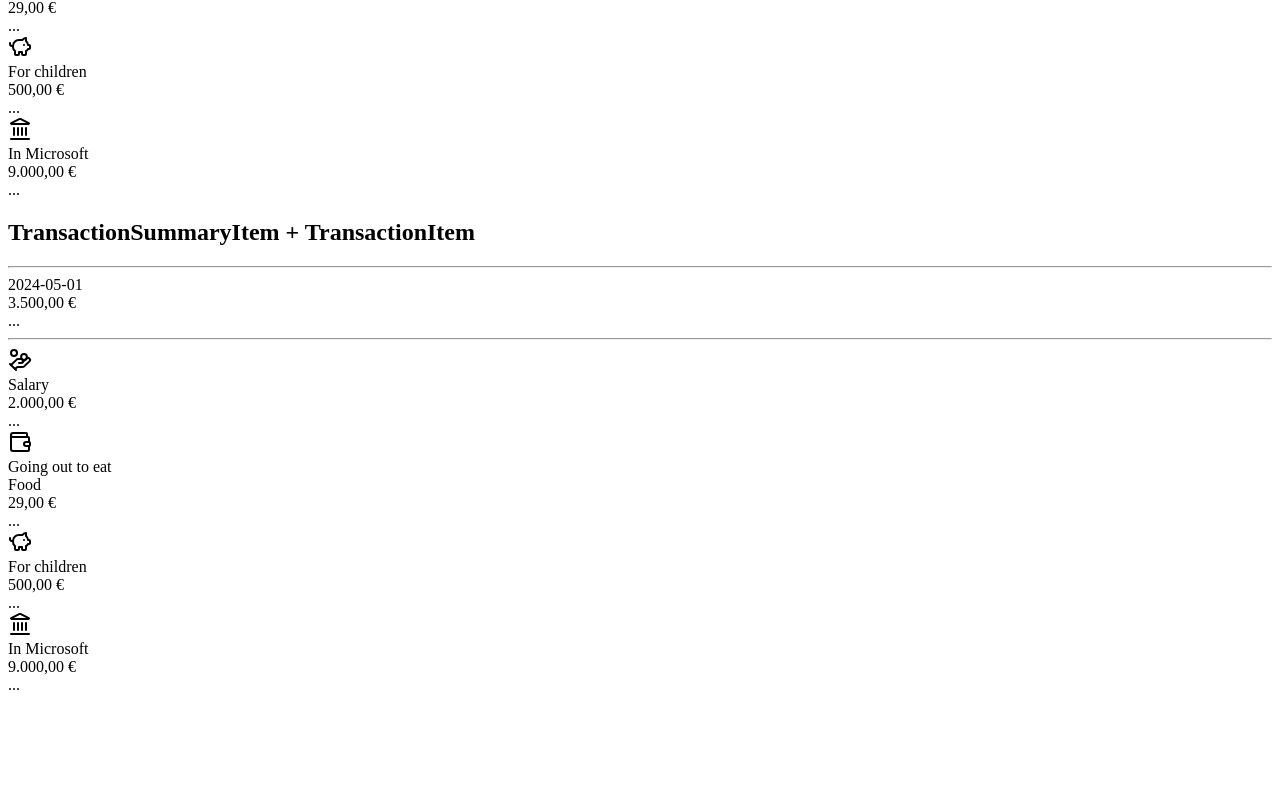
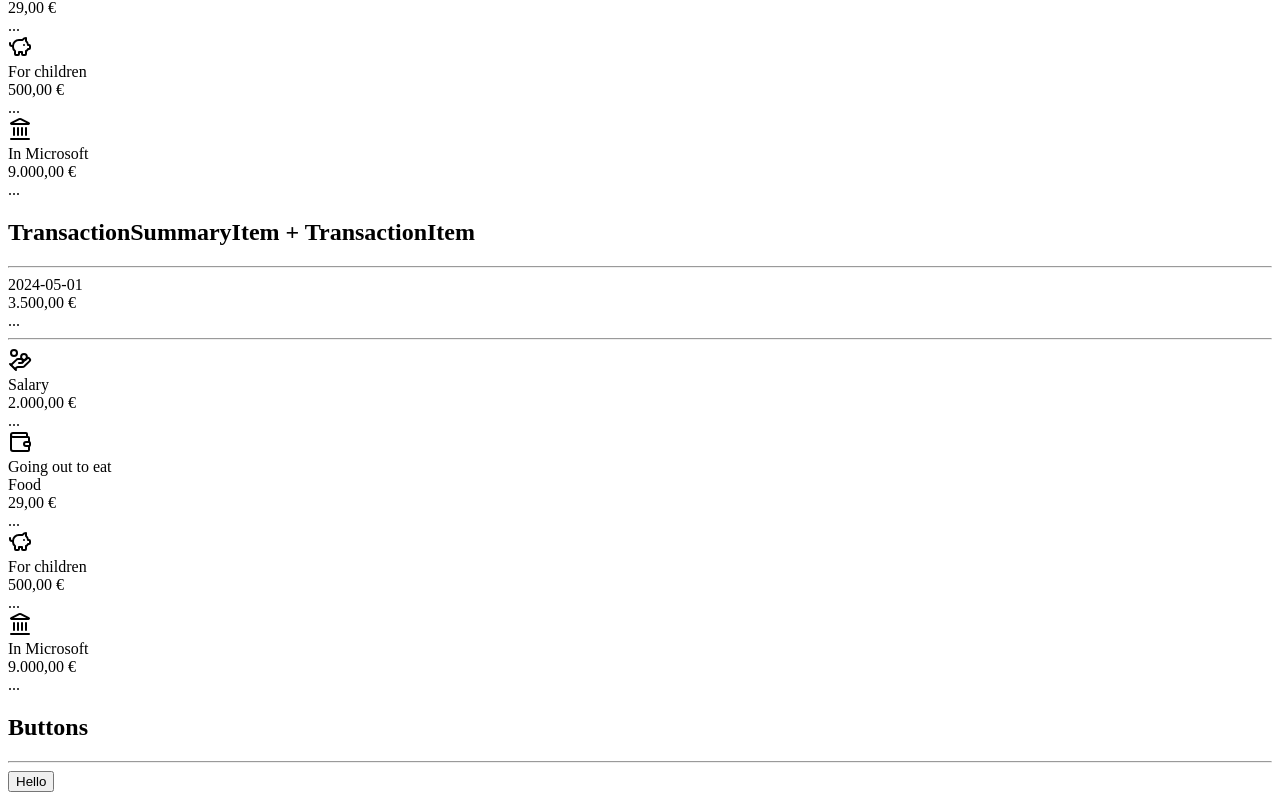
Before and after one commit to fabioi/next-js-finance-app-example, a Next.js app: page /playground in a window 1280 px wide. Shown: the part 747-1547 px from the top of the page. Before the commit the page ends 1449 px from the top, so only its background shows below. Built offline with nearby package versions, Linux system fonts and the light colour scheme.

Commit message:
Add Button component and integrate into Playground Page
- Introduced a reusable `Button` component with support for variants and sizes.
- Integrated an example of the `Button` component into the Playground Page for demonstration.

```diff
--- a/app/playground/page.js
+++ b/app/playground/page.js
@@ -2,52 +2,59 @@ import Trend from '@/components/trend'
 import PageHeader from '@/components/page-header'
 import TransactionItem from '@/components/transaction-item';
 import TransactionSummaryItem from '@/components/transaction-summary-item';
+import Button from "@/components/button";
 
 export default function Page() {
-    return (
-        <main className="space-y-8">
+    return (<main className="space-y-8">
             <h1 className="text-4xl mt-8">Playground</h1>
 
             <div>
                 <h2 className="mb-4 text-lg font-mono">PageHeader</h2>
-                <hr className="mb-4 border-gray-200 dark:border-gray-800" />
-                <div><PageHeader /></div>
+                <hr className="mb-4 border-gray-200 dark:border-gray-800"/>
+                <div><PageHeader/></div>
             </div>
 
             <div>
                 <h2 className="mb-4 text-lg font-mono">Trend</h2>
-                <hr className="mb-4 border-gray-200 dark:border-gray-800" />
+                <hr className="mb-4 border-gray-200 dark:border-gray-800"/>
                 <div className="flex space-x-8">
-                    <Trend type="Income" amount={1000} prevAmount={900} />
-                    <Trend type="Expense" amount={12000} prevAmount={10000} />
-                    <Trend type="Investment" amount={7000} prevAmount={11100} />
-                    <Trend type="Saving" amount={500} prevAmount={950} />
+                    <Trend type="Income" amount={1000} prevAmount={900}/>
+                    <Trend type="Expense" amount={12000} prevAmount={10000}/>
+                    <Trend type="Investment" amount={7000} prevAmount={11100}/>
+                    <Trend type="Saving" amount={500} prevAmount={950}/>
                 </div>
             </div>
 
             <div>
                 <h2 className="mb-4 text-lg font-mono">TransactionItem</h2>
-                <hr className="mb-4 border-gray-200 dark:border-gray-800" />
+                <hr className="mb-4 border-gray-200 dark:border-gray-800"/>
                 <div className="space-y-4">
-                    <TransactionItem type="Income" description="Salary" amount={2000} />
-                    <TransactionItem type="Expense" category="Food" description="Going out to eat" amount={29} />
-                    <TransactionItem type="Saving" description="For children" amount={500} />
-                    <TransactionItem type="Investment" description="In Microsoft" amount={9000} />
+                    <TransactionItem type="Income" description="Salary" amount={2000}/>
+                    <TransactionItem type="Expense" category="Food" description="Going out to eat" amount={29}/>
+                    <TransactionItem type="Saving" description="For children" amount={500}/>
+                    <TransactionItem type="Investment" description="In Microsoft" amount={9000}/>
                 </div>
             </div>
 
             <div>
                 <h2 className="mb-4 text-lg font-mono">TransactionSummaryItem + TransactionItem</h2>
-                <hr className="mb-4 border-gray-200 dark:border-gray-800" />
+                <hr className="mb-4 border-gray-200 dark:border-gray-800"/>
                 <div className="space-y-4">
-                    <TransactionSummaryItem date="2024-05-01" amount={3500} />
-                    <hr className="mb-4 border-gray-200 dark:border-gray-800" />
-                    <TransactionItem type="Income" description="Salary" amount={2000} />
-                    <TransactionItem type="Expense" category="Food" description="Going out to eat" amount={29} />
-                    <TransactionItem type="Saving" description="For children" amount={500} />
-                    <TransactionItem type="Investment" description="In Microsoft" amount={9000} />
+                    <TransactionSummaryItem date="2024-05-01" amount={3500}/>
+                    <hr className="mb-4 border-gray-200 dark:border-gray-800"/>
+                    <TransactionItem type="Income" description="Salary" amount={2000}/>
+                    <TransactionItem type="Expense" category="Food" description="Going out to eat" amount={29}/>
+                    <TransactionItem type="Saving" description="For children" amount={500}/>
+                    <TransactionItem type="Investment" description="In Microsoft" amount={9000}/>
                 </div>
             </div>
-        </main>
-    )
+
+            <div>
+                <h2 className="mb-4 text-lg font-mono">Buttons</h2>
+                <hr className="mb-4 border-gray-200 dark:border-gray-800"/>
+                <div className="space-x-4">
+                    <Button> Hello </Button>
+                </div>
+            </div>
+        </main>)
 }
--- /dev/null
+++ b/components/button.js
@@ -0,0 +1,24 @@
+export default function Button(props) {
+    const {
+        children,
+        variant = 'default',
+        size = 'base',
+        className = '', ...rest
+    } = props;
+
+    const variants = {
+        default: 'bg-black text-white dark:bg-white dark:text-black rounded-md hover:bg-gray-700 dark:hover:bg-gray-200',
+    };
+    const sizes = {
+        base: 'text-base px-4 py-2',
+    };
+
+    return (
+        <button
+            {...rest}
+            className={`${variants[variant] ?? variants.default} ${sizes[size] ?? sizes.base} ${className}`}
+        >
+            {children}
+        </button>
+    );
+}
```
